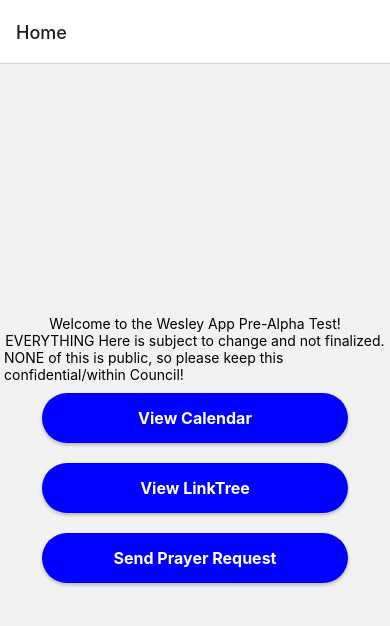
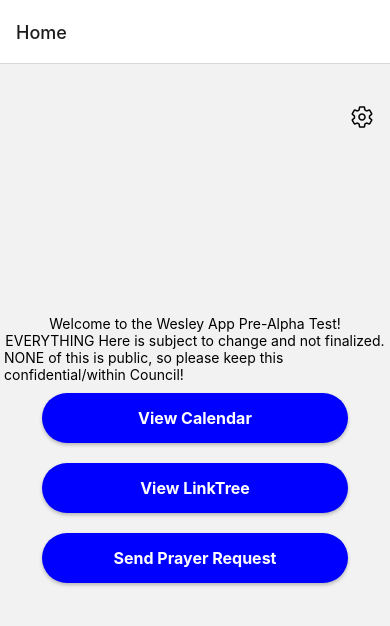
Before and after one commit to Alectmc/WesleyApp, a React Native app: screen /Home in a window 390 px wide. Shown: the top 626 px of the page. Built offline with nearby package versions, Linux system fonts and the light colour scheme.

Commit message:
Added functionality to navigate between Setup and Settings to navigation

```diff
--- a/navigation/AppNavigator.tsx
+++ b/navigation/AppNavigator.tsx
@@ -1,14 +1,63 @@
-import React from 'react';
+import React, { useEffect, useState } from 'react';
 import { NavigationContainer } from '@react-navigation/native';
 import { createStackNavigator } from '@react-navigation/stack';
 import HomeScreen from '../screens/HomeScreen'; //To be implemented
 import CalendarScreen from '../screens/CalendarScreen'; //To be implemented
 import PrayerRequestScreen from '../screens/PrayerRequestScreen'; //To be implemented
 import LinkTreeScreen from '../screens/LinkTreeScreen';
+import SetupScreen from "../screens/SetupScreen";
+import SettingsScreen from '../screens/SettingsScreen';
+import AsyncStorage from '@react-native-async-storage/async-storage';
+import { View, ActivityIndicator } from 'react-native';
 
 const Stack = createStackNavigator();
 
 const AppNavigator = () => {
+    const [initialRoute, setInitialRoute] = useState<null | 'Home' | 'Setup'>(null); //Start with null to show loading state
+
+    useEffect(() => {
+        const checkUserInfo = async () => {
+            const userInfo = await AsyncStorage.getItem('user_info');
+            if (userInfo) {
+                setInitialRoute('Home')
+            } else {
+                setInitialRoute('Setup');
+            }
+        };
+        checkUserInfo();
+    }, []);
+
+    if (initialRoute === null) {
+        // Show a loading indicator while determining the initial route
+        return (
+            <View style={{ flex: 1, justifyContent: 'center', alignItems: 'center' }}>
+                <ActivityIndicator size="large" color="#0000ff" />
+            </View>
+        );
+    }
+
+    return (
+        <NavigationContainer>
+            <Stack.Navigator initialRouteName={initialRoute}>
+                <Stack.Screen
+                    name="Home"
+                    component={HomeScreen}
+                    options={{
+                        headerLeft: null,
+                        gestureEnabled: false,
+                    }}
+                />
+                <Stack.Screen name="Calendar" component={CalendarScreen} />
+                <Stack.Screen name="Link Tree" component={LinkTreeScreen} />
+                <Stack.Screen name="Prayer Requests" component={PrayerRequestScreen} />
+                <Stack.Screen name="Setup" component={SetupScreen} />
+                <Stack.Screen name="Settings" component={SettingsScreen} />
+            </Stack.Navigator>
+        </NavigationContainer>
+    );
+}
+
+/*const AppNavigator = () => {
     return (
         <NavigationContainer>
             <Stack.Navigator initialRouteName="Home">
@@ -19,6 +68,6 @@ const AppNavigator = () => {
             </Stack.Navigator>
         </NavigationContainer>
     );
-};
+};*/
 
 export default AppNavigator;
--- a/screens/HomeScreen.tsx
+++ b/screens/HomeScreen.tsx
@@ -1,9 +1,17 @@
 import React from 'react';
 import { View, Text, Button, StyleSheet, TouchableOpacity } from 'react-native';
+//import { Ionicons } from '@expo/vector-icons';
+import Icon from 'react-native-vector-icons/Ionicons';
 
 const HomeScreen = ({ navigation }) => {
     return (
         <View style={styles.container}>
+            <TouchableOpacity
+                style={styles.settingsButton}
+                onPress={() => navigation.navigate('Settings')}
+            >
+                <Icon name='settings-outline' size={24} color='black' />
+            </TouchableOpacity>
             <Text>Welcome to the Wesley App Pre-Alpha Test!</Text>
             <Text>EVERYTHING Here is subject to change and not finalized.</Text>
             <Text>NONE of this is public, so please keep this confidential/within Council!</Text>
@@ -68,6 +76,11 @@ const styles = StyleSheet.create({
         fontWeight: 'bold',
         textAlign: 'center',
     },
+    settingsButton: {
+        position: 'absolute',
+        top: 40,
+        right: 16,
+    },
 });
 
 export default HomeScreen;
--- a/screens/LinkTreeScreen.tsx
+++ b/screens/LinkTreeScreen.tsx
@@ -16,4 +16,4 @@ const styles = StyleSheet.create({
     },
 });
 
-export default LinkTreeScreen
+export default LinkTreeScreen;
```
